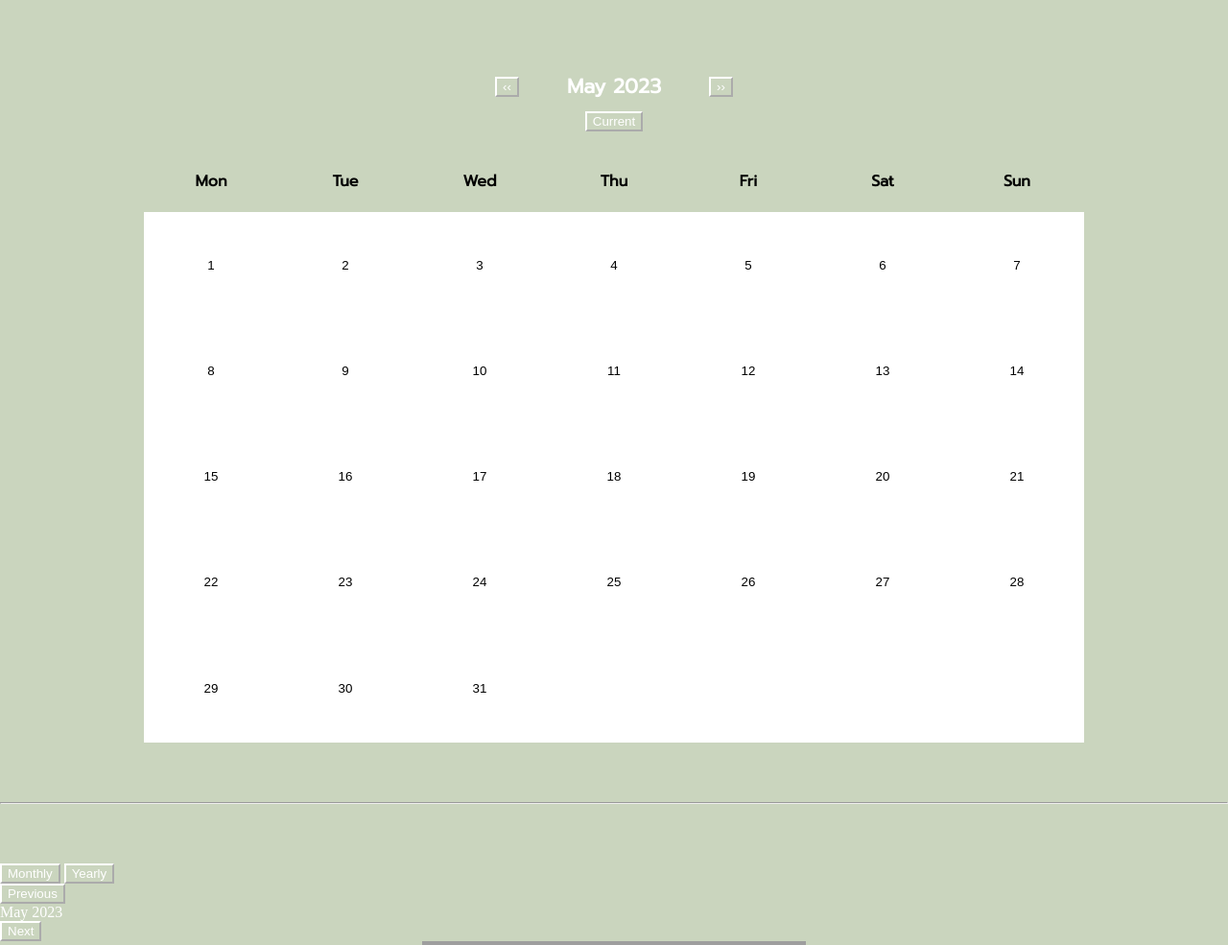
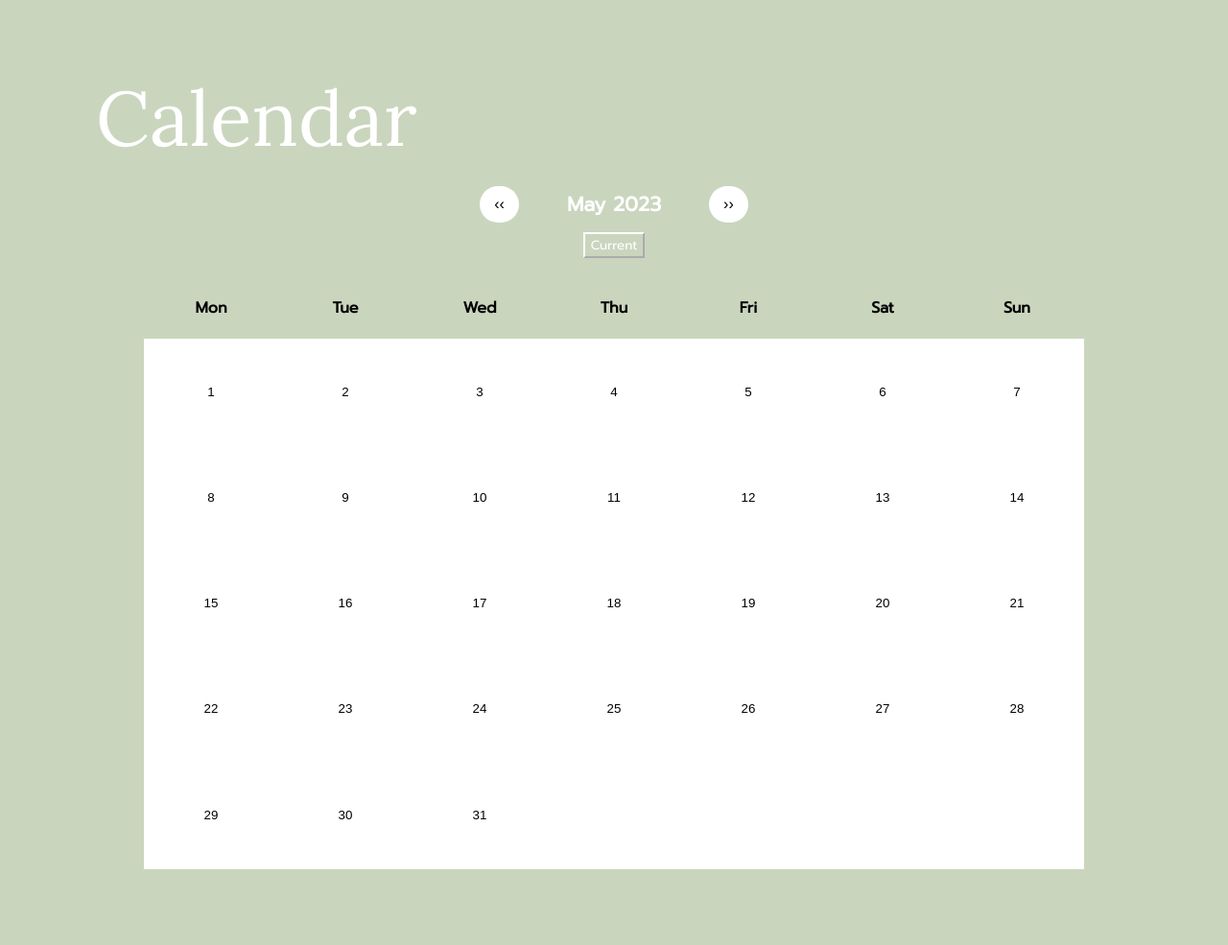
Before and after one commit to sigridanton/MoodLog, a Django app: page / in a window 1280 px wide. Shown: the part 960-1945 px from the top of the page at 96% size. Run offline with Django 4.2, Linux system fonts and the light colour scheme; the visitor is signed in with stand-in values (Sample User, id 1); data that the repository does not hold is empty; some web fonts are replaced; grey boxes are pictures that could not be loaded.

Commit message:
finalized everything kinda, frontend is done now ?

```diff
--- a/Calendar/templates/base.html
+++ b/Calendar/templates/base.html
@@ -74,9 +74,24 @@ div.link {
       display: inline;
     }
 
+div.link2 {
+      display: flex;
+      align-items: left;
+      justify-content: left;
+      text-align: left;
+      font-size: 2.5rem;
+      font-family: 'Prompt', sans-serif;
+      color: #ffffff;
+      padding-left: 10px;
+}
+
 .link > a{
       color: rgb(255, 255, 255);
     }
+
+.link2 > a{
+  color:#000000;
+}
 
 div.p {
       display: flex;
@@ -305,22 +320,32 @@ login {
 
 /* button for 'previous' in calendar */
 .previous {
-  background-color: transparent;
-  vertical-align: middle; /* this currently has no effect because there is no "diplay: ..." attribute */
+  margin-right: 50px;
+  background-color: #ffffff; /* Green */
+  border: none;
+  color: rgb(0, 0, 0);
+  padding: 10px 15px;
+  text-align: center;
+  text-decoration: none;
+  display: inline-block;
+  font-size: 16px;
+  border-radius: 30px;
   justify-content: left;
-  margin-right: 50px;
-  color: #ffffff;
-  border-color: #ffffff;
 }
 
 /* button for 'next' in calendar */
 .next {
-  background-color: transparent;
-  vertical-align: middle; /* this currently has no effect because there is no "diplay: ..." attribute */
+  margin-left: 50px;
+  background-color: #ffffff; /* Green */
+  border: none;
+  color: rgb(0, 0, 0);
+  padding: 10px 15px;
+  text-align: center;
+  text-decoration: none;
+  display: inline-block;
+  font-size: 16px;
+  border-radius: 30px;
   justify-content: right;
-  margin-left: 50px;
-  color: #ffffff;
-  border-color: #ffffff;
 }
 
 /* button for 'current' in calendar */
@@ -329,6 +354,14 @@ login {
   background-color: transparent;
   color: #ffffff;
   border-color: #ffffff;
+  font-family: 'Prompt', sans-serif;
+  justify-content: center;
+  align-items: center;
+  text-align: center;
+}
+
+.current_box {
+  margin-left: 660px;
 }
 
 p.form {
--- a/Calendar/templates/home.html
+++ b/Calendar/templates/home.html
@@ -39,8 +39,9 @@
   <div class="below_centered"></div>
 </div>
 
-<br><br><br>
+<br><br><br><br>
 {% if user.is_authenticated %}
+<div class="p1_2">Calendar</div>
   <div class="calendar_box" id="calendar">
       <form method="post" action="/">
         {% csrf_token %}
@@ -49,25 +50,31 @@
       </form>
 </div>
 <br><br><br>
-<hr>
 <br><br><br>
+<div class="p1_2">Statistics</div>
 
   <div class="container" id="stats">
     <form method="post" action="/">
       {% csrf_token %}
-      <button type="submit" name="monthly" class="stats_button">Monthly</button>
-      <button type="submit" name="yearly" class="stats_button">Yearly</button>
-      <br>
-      <button type="submit" name="statprev" class="stats_button">Previous</button>
-      <div class="stats_button">{{ stat_date }}</div>
-      <button type="submit" name="statnext" class="stats_button">Next</button>
+
+      <div class="p">
+      <button type="submit" name="statprev" class="previous">‹‹</button>
+        {{ stat_date }}
+      <button type="submit" name="statnext" class="next">››</button>
+      </div>
+      <div class="current_box">
+      <button type="submit" name="monthly" class="current">Monthly</button>
+      <button type="submit" name="yearly" class="current">Yearly</button>
+    </div>
     </form>
+    <br><br>
   </div>
   <div class="stats">{{ stats | safe }}</div>
+  <br><br><br><br><br>
 {% else %}
-<div class="html1">
+<br>
 <div class="p1_2">About us</div>
-<br>
+<br><br>
 <div class="p2_big">MoodLog is a website that can help record your mood and analyze the changes happening with it.</div>
 <br><br>
 <div class="p2">MoodLog started as a school project but has grown into a website used by thousands every day.</div>
@@ -75,11 +82,16 @@
 <div class="p2">The website was created to help people keep track of their mental health and get help when neccessary.
   It can also be used as a form of keeping a journal or diary, hence the name Mood"Log"!
 </div>
-<br><br><br><br><br><br><br><br><br><br><br>
+<br><br><br>
 
-<img src="/Calendar/mood_screenshot.png" width="900px" height="auto"/>
+<div class="p2_big">
+  Sign up for free
+  <div class="link2"><a href="{% url 'signup' %}">here</a></div>
+   !
+</div>
+<br><br><br><br><br>
+<br><br><br><br><br>
 
-</div>
 {% endif %}
 
 {% endblock %}
--- a/Calendar/templates/review.html
+++ b/Calendar/templates/review.html
@@ -25,7 +25,7 @@
 
     <button type="submit" name="review">Done</button>
   </form></login>
-
+<br>
     <div class="calendar_box" id="calendar">
         <form method="post" action="/review/">
           {% csrf_token %}
@@ -33,5 +33,5 @@
           {{ calendar | safe }}
         </form>
     </div>
-
+<br><br><br><br><br>
 {% endblock %}
```
